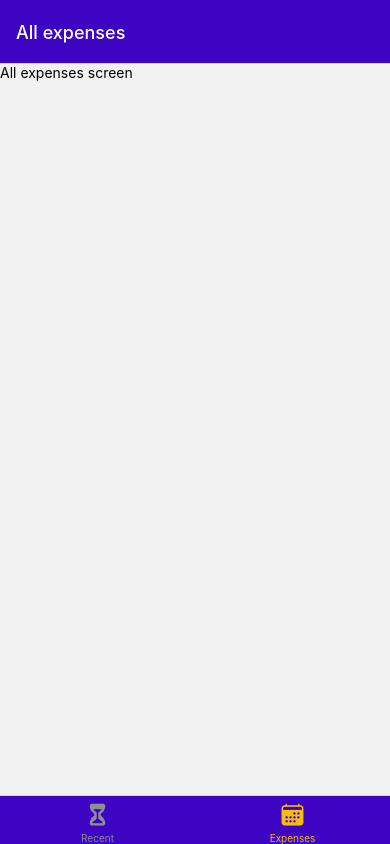
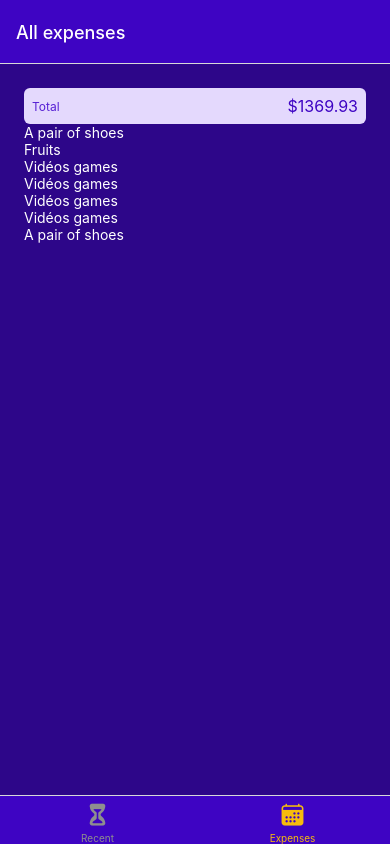
Before and after one commit to Vehementz/tracker-react-native, a React Native app: screen /AllExpenses in a window 390 px wide. Built offline with nearby package versions, Linux system fonts and the light colour scheme.

Commit message:
total sum functionality implemented, list of expenses returned but not really operationnal

```diff
--- /dev/null
+++ b/components/ExpensesOutput/ExpenseOutput.js
@@ -0,0 +1,77 @@
+import { View, Text, FlatList, StyleSheet } from "react-native"
+import ExpensesSummary from "./ExpensesSummary"
+import ExpensesList from "./ExpensesLIst"
+import { GlobalStyles } from "../../contances/styles"
+
+const DUMMY_EXPENSES = [
+
+
+    {
+        id: 'e1',
+        description: 'A pair of shoes',
+        amount: 59.99,
+        date: new Date('2021-12-01'),
+    },
+
+    {
+        id: 'e2',
+        description: 'Fruits',
+        amount: 59.99,
+        date: new Date('2021-12-01'),
+    },
+
+    {
+        id: 'e3',
+        description: 'Vidéos games',
+        amount: 59.99,
+        date: new Date('2021-12-01'),
+    },
+
+        {
+        id: 'e4',
+        description: 'Vidéos games',
+        amount: 59.99,
+        date: new Date('2021-12-01'),
+    },
+    {
+        id: 'e5',
+        description: 'Vidéos games',
+        amount: 59.99,
+        date: new Date('2021-12-01'),
+    },
+    {
+        id: 'e6',
+        description: 'Vidéos games',
+        amount: 1009.99,
+        date: new Date('2021-12-01'),
+    },
+
+    {
+        id: 'e7',
+        description: 'A pair of shoes',
+        amount: 59.99,
+        date: new Date('2021-12-01'),
+    },
+
+]
+
+
+function ExpensesOutput({ expenses, expensesPeriode }) {
+    return <View style={styles.container} >
+            <ExpensesSummary expenses={DUMMY_EXPENSES} periodName={expensesPeriode} />
+            <ExpensesList expenses={DUMMY_EXPENSES} />
+            {/* List of expenses */}
+    </View>
+}
+
+export default ExpensesOutput
+
+const styles = StyleSheet.create({
+    container: {
+        flex: 1,
+        padding: 24,
+        backgroundColor: GlobalStyles.colors.primary700,
+        color: 'white'
+
+    }
+})
--- /dev/null
+++ b/components/ExpensesOutput/ExpensesLIst.js
@@ -0,0 +1,24 @@
+import { FlatList, Text, StyleSheet } from "react-native"
+import { GlobalStyles } from "../../contances/styles";
+
+function renderExpenseItem(itemData) {
+    return <Text style={styles.description}>{itemData.item.description}</Text>
+}
+
+function ExpensesList({ expenses }) {
+    return <FlatList
+    data={expenses}
+    renderItem={(renderExpenseItem)}
+    keyExtractor={(item) => item.id }/>;
+}
+
+
+export default ExpensesList;
+
+const styles = StyleSheet.create({
+    description: {
+      color: 'white',
+    },
+
+
+})
--- /dev/null
+++ b/components/ExpensesOutput/ExpensesSummary.js
@@ -0,0 +1,41 @@
+import { View, Text, StyleSheet } from "react-native"
+import { GlobalStyles } from "../../contances/styles";
+
+function ExpensesSummary({ expenses, periodName }) {
+    const expensesSum = expenses.reduce((sum, expense) => {
+        return sum + expense.amount;
+    }, 0);
+
+ return (
+    <View style={styles.container}>
+        <Text style={styles.period}>{periodName}</Text>
+        <Text style={styles.sum}>${expensesSum.toFixed(2)}</Text>
+   </View>
+ );
+
+}
+
+export default ExpensesSummary
+
+
+
+const styles = StyleSheet.create({
+    container: {
+        padding: 8,
+        backgroundColor: GlobalStyles.colors.primary50,
+        borderRadius: 6,
+        flexDirection: 'row',
+        justifyContent: 'space-between',
+        alignItems: 'center'
+    },
+    period: {
+        fontSize: 12,
+        color: GlobalStyles.colors.primary400,
+    },
+    sum: {
+        fontSize: 16,
+        fontWeight: 'blod',
+        color: GlobalStyles.colors.primary500,
+    }
+
+})
--- a/package.json
+++ b/package.json
@@ -20,7 +20,9 @@
     "react-native-screens": "~3.20.0"
   },
   "devDependencies": {
-    "@babel/core": "^7.20.0"
+    "@babel/core": "^7.20.0",
+    "babel-eslint": "^10.1.0",
+    "eslint": "^8.36.0"
   },
   "private": true
 }
--- a/screens/AllExpenses.js
+++ b/screens/AllExpenses.js
@@ -1,8 +1,9 @@
 import { Text } from "react-native"
+import ExpensesOutput from "../components/ExpensesOutput/ExpenseOutput"
 
 function AllExpenses() {
 
-    return <Text>All expenses screen</Text>
+    return <ExpensesOutput expensesPeriode="Total" />
 
 }
 
--- a/screens/RecentExpenses.js
+++ b/screens/RecentExpenses.js
@@ -1,8 +1,9 @@
 import { Text } from "react-native"
+import ExpensesOutput from "../components/ExpensesOutput/ExpenseOutput"
 
 function RecentExpense() {
 
-    return <Text>Recent expênse screen</Text>
+    return <ExpensesOutput expensesPeriode="Last 7 days" />
 
 }
 
```
Also changed, not shown: components/ExpenseItem.js (added, +22 -0 lines), 2 other files (tests, documents, lock files or other folders).
